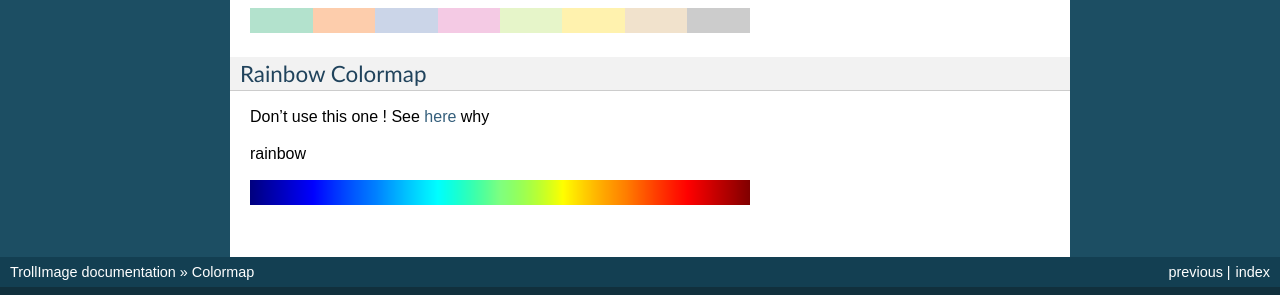
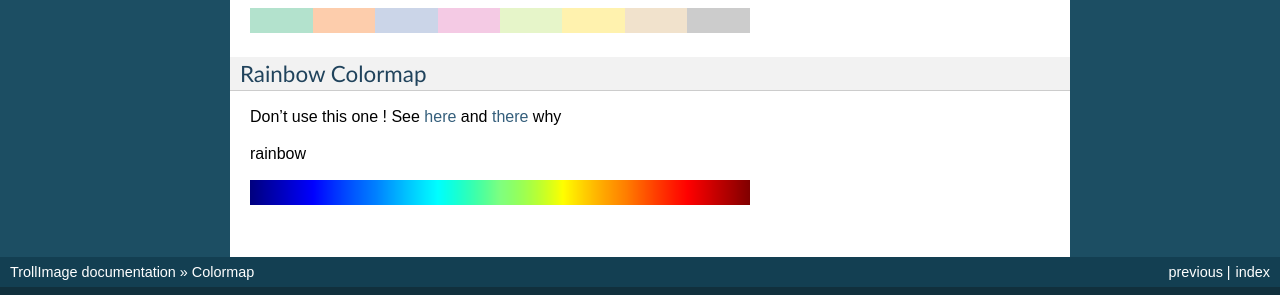
Before and after one commit to pytroll/trollimage, a Sphinx documentation site: the page built from doc/colormap.rst, in a window 1280 px wide and 900 px high, scrolled down 5137 px. Shown: the part 581-876 px from the top of the window. Built offline with Sphinx 7.4.7, drawn with Linux system fonts in a browser that asks for light colours; the version number could not be read and is left out.

```diff
--- a/doc/colormap.rst
+++ b/doc/colormap.rst
@@ -274,9 +274,10 @@ pastel2
 Rainbow Colormap
 ~~~~~~~~~~~~~~~~
 
-Don't use this one ! See here_ why
+Don't use this one ! See here_ and there_ why
 
-.. _here: http://data3.mprog.nl/course/15%20Readings/40%20Reading%204/Borland_Rainbow_Color_Map.pdf
+.. _here: https://www.nature.com/articles/s41467-020-19160-7
+.. _there: https://doi.org/10.1109/MCG.2007.323435
 
 rainbow
 
```
